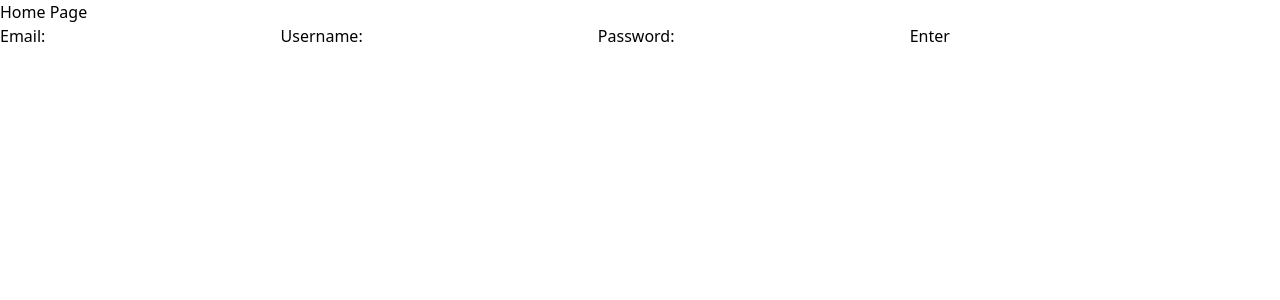
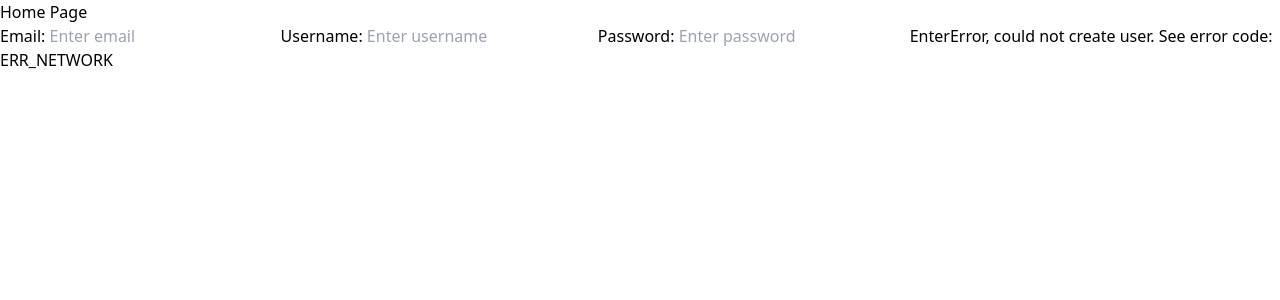
Before and after one commit to niccholasw/cool-car-rentals, a React (Vite) app in the folder web/: page / in a window 1280 px wide. Both pictures are taken after a click on the button "Enter". Shown: the top 300 px of the page. Built offline with nearby package versions, Linux system fonts and the light colour scheme; no server answers.

Commit message:
Added some error checking and other features...

```diff
--- a/web/src/pages/Home.tsx
+++ b/web/src/pages/Home.tsx
@@ -5,21 +5,38 @@ export default function Home() {
 	const [email, setEmail] = useState<string>("");
 	const [name, setName] = useState<string>("");
 	const [password, setPassword] = useState<string>("");
-	const [labelVisible, setLabelVisible] = useState<boolean>(false); // Control visibility
+	const [labelText, setLabelText] = useState<string>(""); // State to hold the label text
+	const [labelVisible, setLabelVisible] = useState<boolean>(false); // Control label visibility
+	const [labelColor, setLabelColor] = useState<string>("text-white"); // State for label color
+
+	function successLabel() {
+		setLabelText("Successfully created user, redirecting now!");
+		setLabelColor("green-600");
+		setLabelVisible(true);
+
+		setEmail("");
+		setName("");
+		setPassword("");
+	}
+
+	function errorLabel(error: any) {
+		console.error(error.code);
+		setLabelText("Error, could not create user. See error code: " + error.code);
+		setLabelColor("red-600");
+		setLabelVisible(true);
+
+		setTimeout(() => {
+			setLabelVisible(false);
+		}, 5000);
+	}
 
 	async function registerUser() {
 		try {
 			const User = { email: email, username: name, password: password };
 			await axios.post("http://localhost:5000/api/user/", User);
-
-			// Clear the text fields by resetting the state variables
-			setEmail("");
-			setName("");
-			setPassword("");
-
-			setLabelVisible(true);
+			successLabel();
 		} catch (error: any) {
-			console.error(error);
+			errorLabel(error);
 		}
 	}
 
@@ -30,6 +47,7 @@ export default function Home() {
 			<input
 				type="email"
 				name="emailInput"
+				placeholder="Enter email"
 				className="bg-black text-white w-96"
 				value={email}
 				onChange={(e) => setEmail(e.target.value)}
@@ -38,6 +56,7 @@ export default function Home() {
 			<input
 				type="text"
 				name="usernameInput"
+				placeholder="Enter username"
 				className="bg-black text-white w-96"
 				value={name}
 				onChange={(e) => setName(e.target.value)}
@@ -46,6 +65,7 @@ export default function Home() {
 			<input
 				type="password"
 				name="passwordInput"
+				placeholder="Enter password"
 				className="bg-black text-white w-96"
 				value={password}
 				onChange={(e) => setPassword(e.target.value)}
@@ -55,11 +75,9 @@ export default function Home() {
 				onClick={registerUser}>
 				Enter
 			</button>
-			<label
-				className="text-green-600"
-				style={{ display: labelVisible ? "block" : "none" }}>
-				Success, redirecting now!
-			</label>
+			{labelVisible && (
+				<label className={`${labelColor} text-xl`}>{labelText}</label>
+			)}
 		</div>
 	);
 }
```
